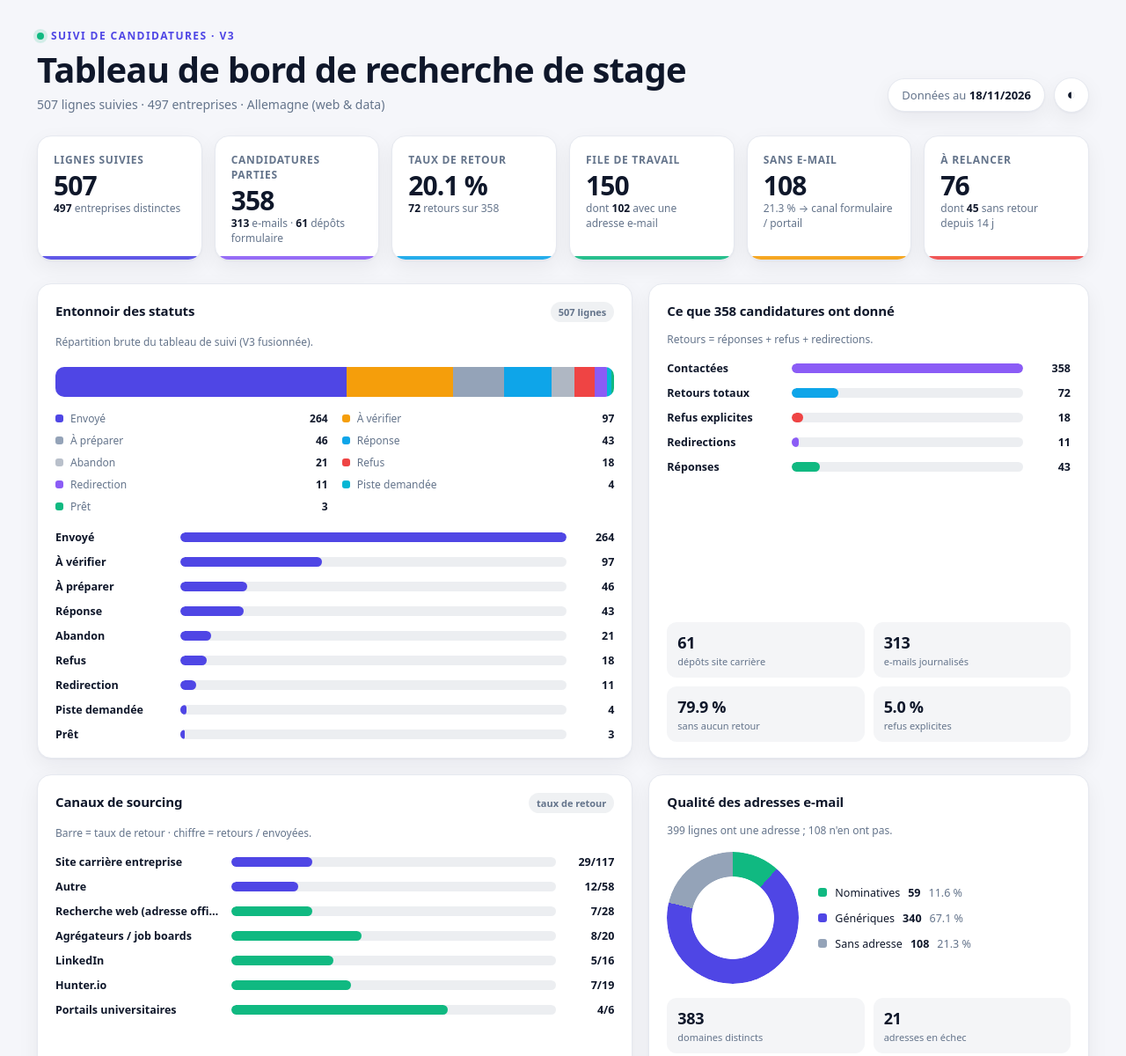
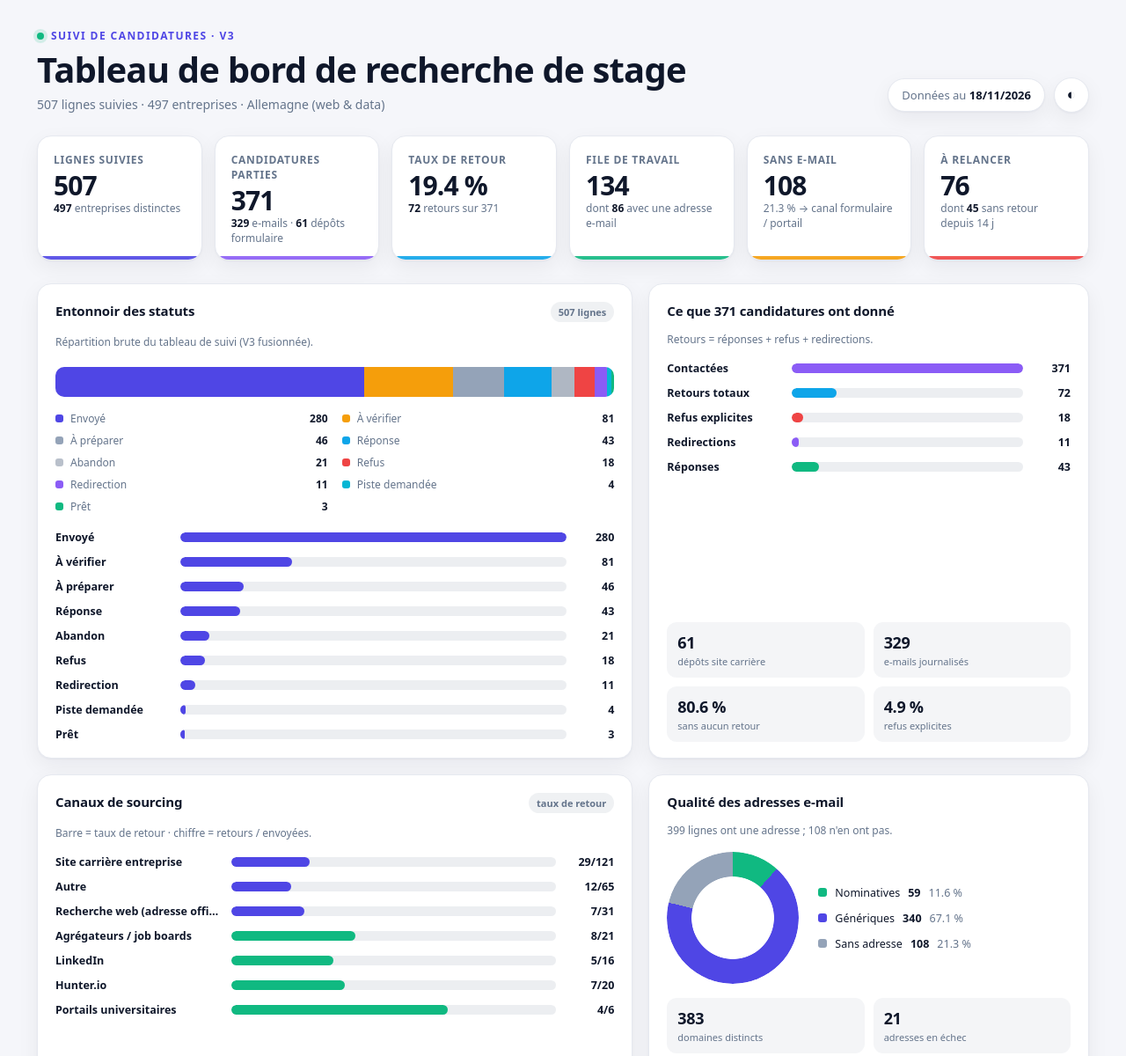
Before and after one commit to vadimguignard/suivi-candidatures, a plain HTML site: page index.html in a window 1280 px wide. Shown: the top 1200 px of the page at 88% size. Drawn offline with Linux system fonts and the light colour scheme.

Commit message:
Mise a jour du tableau de bord (18/11/2026 22:59)

```diff
--- a/index.html
+++ b/index.html
@@ -171,18 +171,18 @@
     </div>
     <div class="kpi" style="--bar:var(--violet)">
       <div class="label">Candidatures parties</div>
-      <div class="value">358</div>
-      <div class="hint"><b>313</b> e-mails · <b>61</b> dépôts formulaire</div>
+      <div class="value">371</div>
+      <div class="hint"><b>329</b> e-mails · <b>61</b> dépôts formulaire</div>
     </div>
     <div class="kpi" style="--bar:var(--blue)">
       <div class="label">Taux de retour</div>
-      <div class="value">20.1 %</div>
-      <div class="hint"><b>72</b> retours sur 358</div>
+      <div class="value">19.4 %</div>
+      <div class="hint"><b>72</b> retours sur 371</div>
     </div>
     <div class="kpi" style="--bar:var(--green)">
       <div class="label">File de travail</div>
-      <div class="value">150</div>
-      <div class="hint">dont <b>102</b> avec une adresse e-mail</div>
+      <div class="value">134</div>
+      <div class="hint">dont <b>86</b> avec une adresse e-mail</div>
     </div>
     <div class="kpi" style="--bar:var(--amber)">
       <div class="label">Sans e-mail</div>
@@ -211,21 +211,21 @@
 
     <div class="card">
       <div class="card-head">
-        <h2>Ce que 358 candidatures ont donné</h2>
+        <h2>Ce que 371 candidatures ont donné</h2>
       </div>
       <p class="note">Retours = réponses + refus + redirections.</p>
       <div class="rows">
-        <div class="row" title="358 entreprises contactées"><span class="name">Contactées</span><span class="track"><span class="fill" style="--c:var(--violet);--w:100%"></span></span><span class="num">358</span></div>
-        <div class="row" title="72 retours = 20.1 %"><span class="name">Retours totaux</span><span class="track"><span class="fill" style="--c:var(--blue);--w:20.1%"></span></span><span class="num">72</span></div>
-        <div class="row" title="18 refus"><span class="name">Refus explicites</span><span class="track"><span class="fill" style="--c:var(--red);--w:5.0%"></span></span><span class="num">18</span></div>
-        <div class="row" title="11 redirections"><span class="name">Redirections</span><span class="track"><span class="fill" style="--c:var(--violet);--w:3.1%"></span></span><span class="num">11</span></div>
-        <div class="row" title="43 réponses"><span class="name">Réponses</span><span class="track"><span class="fill" style="--c:var(--green);--w:12.0%"></span></span><span class="num">43</span></div>
+        <div class="row" title="371 entreprises contactées"><span class="name">Contactées</span><span class="track"><span class="fill" style="--c:var(--violet);--w:100%"></span></span><span class="num">371</span></div>
+        <div class="row" title="72 retours = 19.4 %"><span class="name">Retours totaux</span><span class="track"><span class="fill" style="--c:var(--blue);--w:19.4%"></span></span><span class="num">72</span></div>
+        <div class="row" title="18 refus"><span class="name">Refus explicites</span><span class="track"><span class="fill" style="--c:var(--red);--w:4.9%"></span></span><span class="num">18</span></div>
+        <div class="row" title="11 redirections"><span class="name">Redirections</span><span class="track"><span class="fill" style="--c:var(--violet);--w:3.0%"></span></span><span class="num">11</span></div>
+        <div class="row" title="43 réponses"><span class="name">Réponses</span><span class="track"><span class="fill" style="--c:var(--green);--w:11.6%"></span></span><span class="num">43</span></div>
       </div>
       <div class="mini">
         <div class="m"><div class="v">61</div><div class="l">dépôts site carrière</div></div>
-        <div class="m"><div class="v">313</div><div class="l">e-mails journalisés</div></div>
-        <div class="m"><div class="v">79.9 %</div><div class="l">sans aucun retour</div></div>
-        <div class="m"><div class="v">5.0 %</div><div class="l">refus explicites</div></div>
+        <div class="m"><div class="v">329</div><div class="l">e-mails journalisés</div></div>
+        <div class="m"><div class="v">80.6 %</div><div class="l">sans aucun retour</div></div>
+        <div class="m"><div class="v">4.9 %</div><div class="l">refus explicites</div></div>
       </div>
     </div>
   </section>
@@ -263,7 +263,7 @@
   <section class="card" style="margin-bottom:18px">
     <div class="card-head">
       <h2>Rythme d'envoi</h2>
-      <span class="pill">313 contacts du 11 au 18/11 · 84 %</span>
+      <span class="pill">329 contacts du 11 au 18/11 · 85 %</span>
     </div>
     <p class="note">E-mails envoyés <b>et</b> candidatures déposées via formulaire / site carrière, par jour.</p>
     <div style="display:flex;gap:16px;align-items:center;margin:0 0 4px;font-size:12px;color:var(--muted)">
@@ -327,11 +327,11 @@
 </div>
 
 <script>
-  const statuses = [{"t": "Envoyé", "n": 264, "c": "var(--indigo)"}, {"t": "À vérifier", "n": 97, "c": "var(--amber)"}, {"t": "À préparer", "n": 46, "c": "var(--slate)"}, {"t": "Réponse", "n": 43, "c": "var(--blue)"}, {"t": "Abandon", "n": 21, "c": "color-mix(in srgb,var(--muted) 45%,transparent)"}, {"t": "Refus", "n": 18, "c": "var(--red)"}, {"t": "Redirection", "n": 11, "c": "var(--violet)"}, {"t": "Piste demandée", "n": 4, "c": "var(--cyan)"}, {"t": "Prêt", "n": 3, "c": "var(--green)"}];
-  const channels = [{"t": "Site carrière entreprise", "n": 174, "s": 117, "r": 29, "p": 24.786324786324787}, {"t": "Autre", "n": 124, "s": 58, "r": 12, "p": 20.689655172413794}, {"t": "Recherche web (adresse officielle)", "n": 86, "s": 28, "r": 7, "p": 25.0}, {"t": "Agrégateurs / job boards", "n": 53, "s": 20, "r": 8, "p": 40.0}, {"t": "LinkedIn", "n": 30, "s": 16, "r": 5, "p": 31.25}, {"t": "Hunter.io", "n": 28, "s": 19, "r": 7, "p": 36.8421052631579}, {"t": "Portails universitaires", "n": 12, "s": 6, "r": 4, "p": 66.66666666666667}];
-  const cities = [{"t": "Berlin", "n": 101, "s": 60, "r": 9, "p": 15.0}, {"t": "Munich", "n": 70, "s": 32, "r": 9, "p": 28.125}, {"t": "Cologne", "n": 38, "s": 22, "r": 8, "p": 36.36363636363637}, {"t": "(vide)", "n": 25, "s": 13, "r": 3, "p": 23.076923076923077}, {"t": "Karlsruhe", "n": 20, "s": 8, "r": 5, "p": 62.5}, {"t": "Dresden", "n": 17, "s": 13, "r": 2, "p": 15.384615384615385}, {"t": "Frankfurt", "n": 17, "s": 8, "r": 4, "p": 50.0}, {"t": "Stuttgart", "n": 14, "s": 6, "r": 5, "p": 83.33333333333333}, {"t": "Hamburg", "n": 14, "s": 3, "r": 2, "p": 66.66666666666667}];
+  const statuses = [{"t": "Envoyé", "n": 280, "c": "var(--indigo)"}, {"t": "À vérifier", "n": 81, "c": "var(--amber)"}, {"t": "À préparer", "n": 46, "c": "var(--slate)"}, {"t": "Réponse", "n": 43, "c": "var(--blue)"}, {"t": "Abandon", "n": 21, "c": "color-mix(in srgb,var(--muted) 45%,transparent)"}, {"t": "Refus", "n": 18, "c": "var(--red)"}, {"t": "Redirection", "n": 11, "c": "var(--violet)"}, {"t": "Piste demandée", "n": 4, "c": "var(--cyan)"}, {"t": "Prêt", "n": 3, "c": "var(--green)"}];
+  const channels = [{"t": "Site carrière entreprise", "n": 174, "s": 121, "r": 29, "p": 23.96694214876033}, {"t": "Autre", "n": 124, "s": 65, "r": 12, "p": 18.46153846153846}, {"t": "Recherche web (adresse officielle)", "n": 86, "s": 31, "r": 7, "p": 22.580645161290324}, {"t": "Agrégateurs / job boards", "n": 53, "s": 21, "r": 8, "p": 38.095238095238095}, {"t": "LinkedIn", "n": 30, "s": 16, "r": 5, "p": 31.25}, {"t": "Hunter.io", "n": 28, "s": 20, "r": 7, "p": 35.0}, {"t": "Portails universitaires", "n": 12, "s": 6, "r": 4, "p": 66.66666666666667}];
+  const cities = [{"t": "Berlin", "n": 101, "s": 66, "r": 9, "p": 13.636363636363637}, {"t": "Munich", "n": 70, "s": 32, "r": 9, "p": 28.125}, {"t": "Cologne", "n": 38, "s": 22, "r": 8, "p": 36.36363636363637}, {"t": "(vide)", "n": 25, "s": 15, "r": 3, "p": 20.0}, {"t": "Karlsruhe", "n": 20, "s": 8, "r": 5, "p": 62.5}, {"t": "Dresden", "n": 17, "s": 15, "r": 2, "p": 13.333333333333334}, {"t": "Frankfurt", "n": 17, "s": 8, "r": 4, "p": 50.0}, {"t": "Stuttgart", "n": 14, "s": 6, "r": 5, "p": 83.33333333333333}, {"t": "Hamburg", "n": 14, "s": 5, "r": 2, "p": 40.0}];
   const jobs = [{"t": "Profil web", "n": 312}, {"t": "Profil data", "n": 183}, {"t": "Mixte / vide", "n": 12}];
-  const days = [{"d": "31/08", "mail": 5, "form": 0, "n": 5}, {"d": "01/09", "mail": 2, "form": 0, "n": 2}, {"d": "14/09", "mail": 0, "form": 5, "n": 5}, {"d": "05/10", "mail": 34, "form": 0, "n": 34}, {"d": "10/10", "mail": 13, "form": 0, "n": 13}, {"d": "03/11", "mail": 0, "form": 1, "n": 1}, {"d": "11/11", "mail": 50, "form": 0, "n": 50}, {"d": "12/11", "mail": 35, "form": 0, "n": 35}, {"d": "14/11", "mail": 45, "form": 3, "n": 48}, {"d": "15/11", "mail": 33, "form": 4, "n": 37}, {"d": "16/11", "mail": 36, "form": 0, "n": 36}, {"d": "17/11", "mail": 22, "form": 26, "n": 48}, {"d": "18/11", "mail": 38, "form": 21, "n": 59}];
+  const days = [{"d": "31/08", "mail": 5, "form": 0, "n": 5}, {"d": "01/09", "mail": 2, "form": 0, "n": 2}, {"d": "14/09", "mail": 0, "form": 5, "n": 5}, {"d": "05/10", "mail": 34, "form": 0, "n": 34}, {"d": "10/10", "mail": 13, "form": 0, "n": 13}, {"d": "03/11", "mail": 0, "form": 1, "n": 1}, {"d": "11/11", "mail": 50, "form": 0, "n": 50}, {"d": "12/11", "mail": 35, "form": 0, "n": 35}, {"d": "14/11", "mail": 45, "form": 3, "n": 48}, {"d": "15/11", "mail": 33, "form": 4, "n": 37}, {"d": "16/11", "mail": 36, "form": 0, "n": 36}, {"d": "17/11", "mail": 22, "form": 26, "n": 48}, {"d": "18/11", "mail": 54, "form": 21, "n": 75}];
 
   const $ = (id) => document.getElementById(id);
   const totalStatus = statuses.reduce((a, b) => a + b.n, 0);
```
